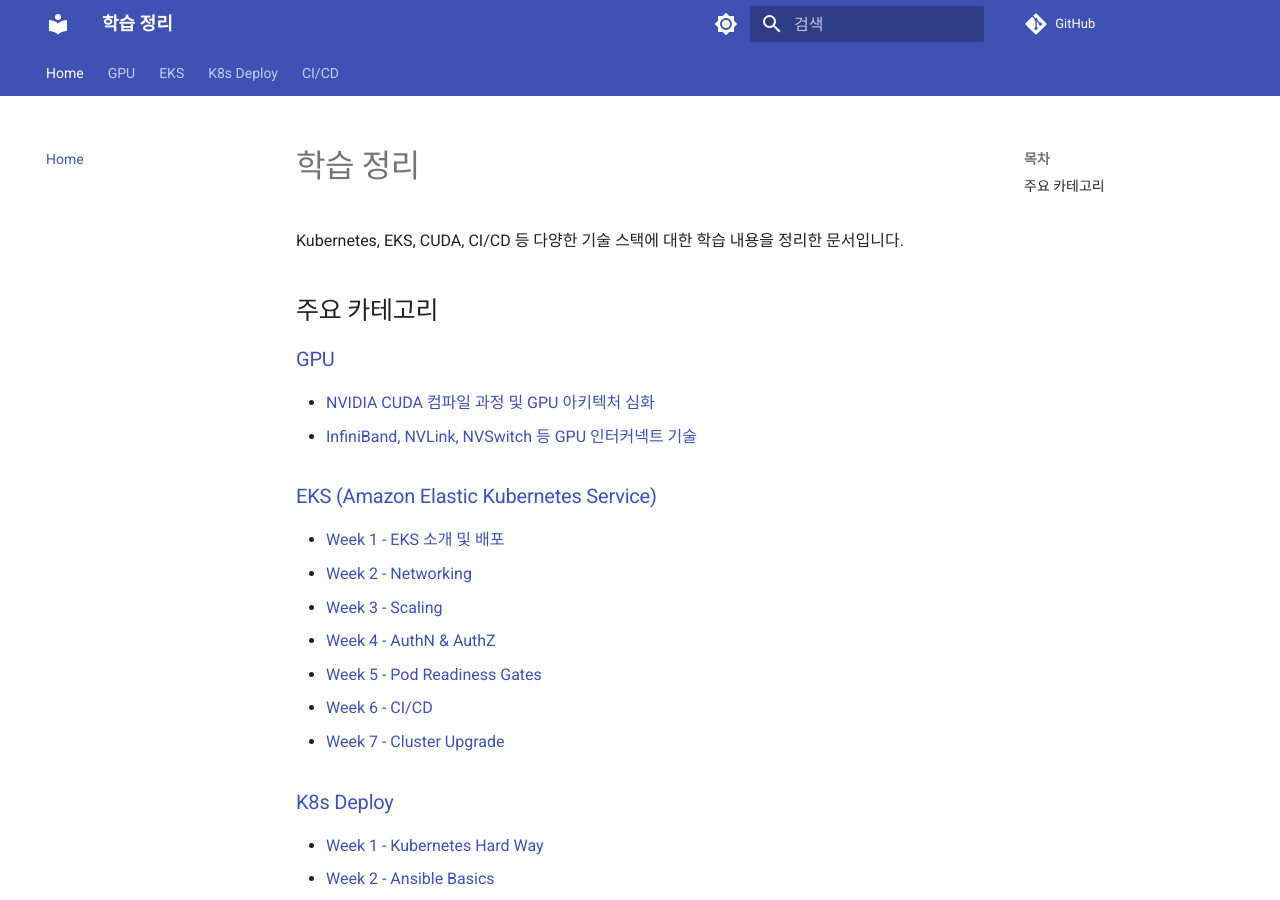
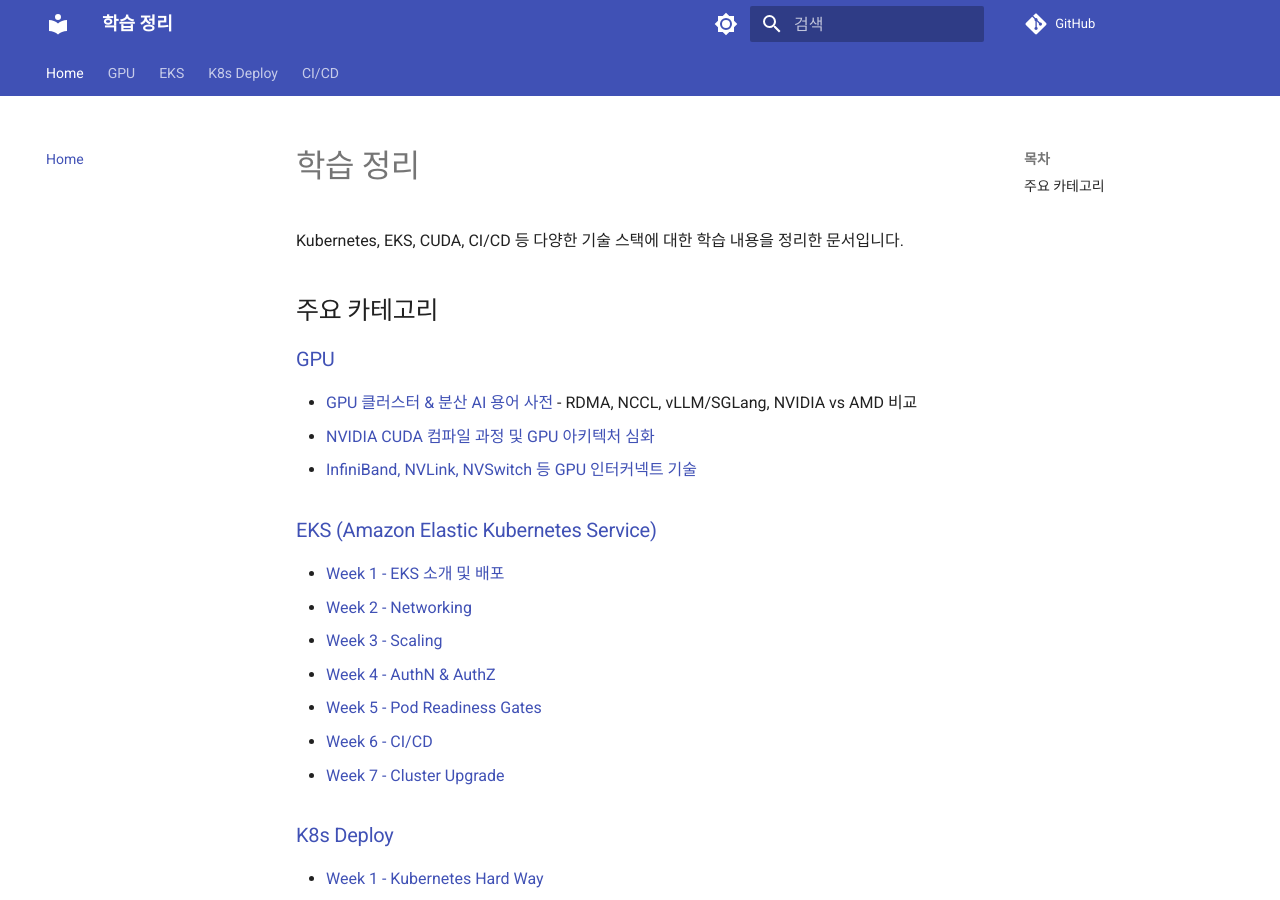
Before and after one commit to juwon8891/juwon8891.github.io, an MkDocs documentation site: the page built from docs/index.md, in a window 1280 px wide and 900 px high. Built offline with MkDocs 1.6.1 and Material for MkDocs 9.7.7, drawn with Linux system fonts in a browser that asks for light colours; comment, search, counter and statistics services are not loaded.

Commit message:
docs: Add GPU glossary to home page

```diff
--- a/docs/index.md
+++ b/docs/index.md
@@ -4,7 +4,8 @@ Kubernetes, EKS, CUDA, CI/CD 등 다양한 기술 스택에 대한 학습 내용
 
 ## 주요 카테고리
 
-### [ GPU](gpu/nvidia-cuda-architecture/)
+### [ GPU](gpu/gpu-cluster-glossary/)
+- [GPU 클러스터 & 분산 AI 용어 사전](gpu/gpu-cluster-glossary/) - RDMA, NCCL, vLLM/SGLang, NVIDIA vs AMD 비교
 - [NVIDIA CUDA 컴파일 과정 및 GPU 아키텍처 심화](gpu/nvidia-cuda-architecture/)
 - [InfiniBand, NVLink, NVSwitch 등 GPU 인터커넥트 기술](gpu/infiniband-nvlink-nvswitch/)
 
```
